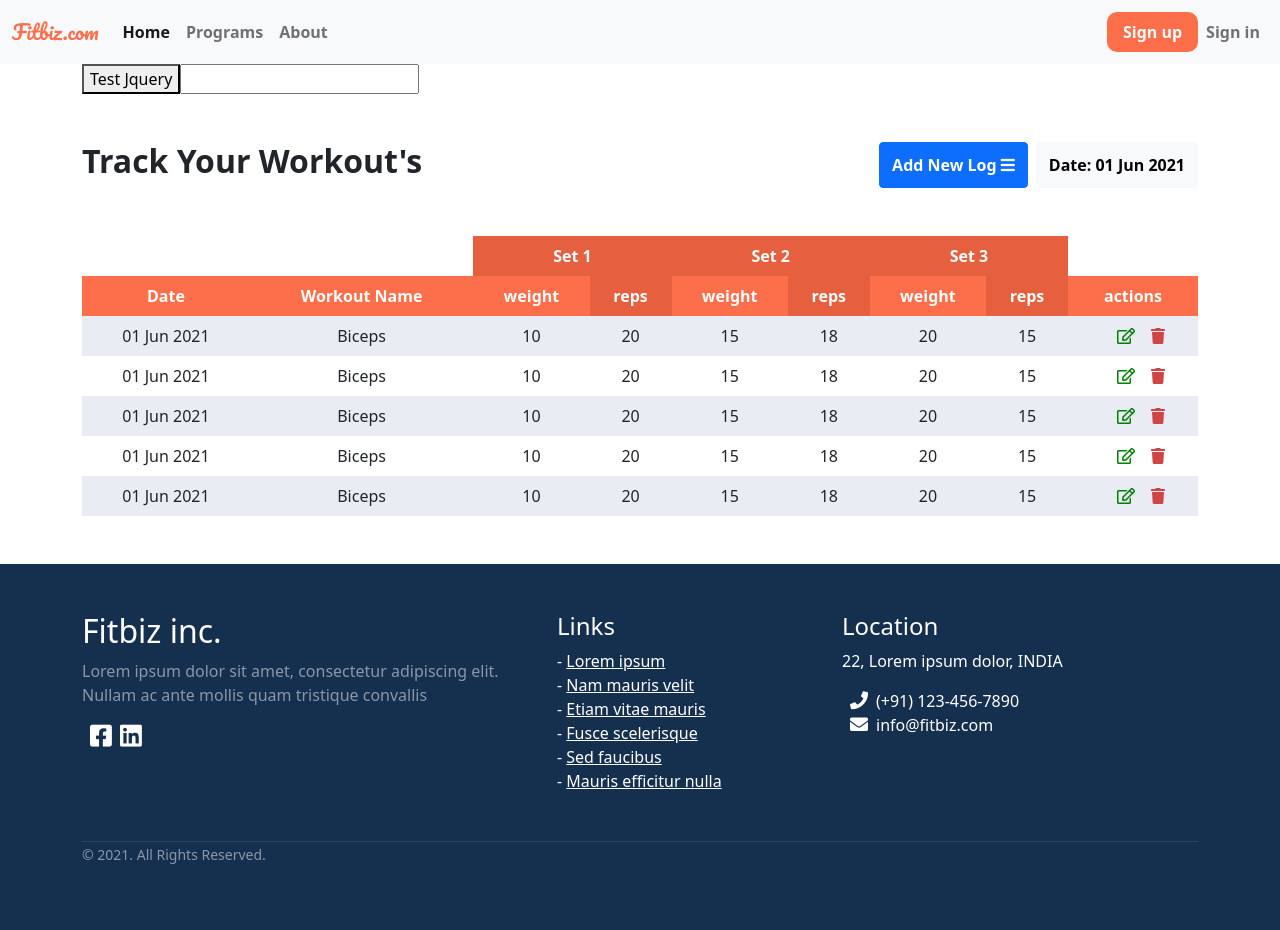
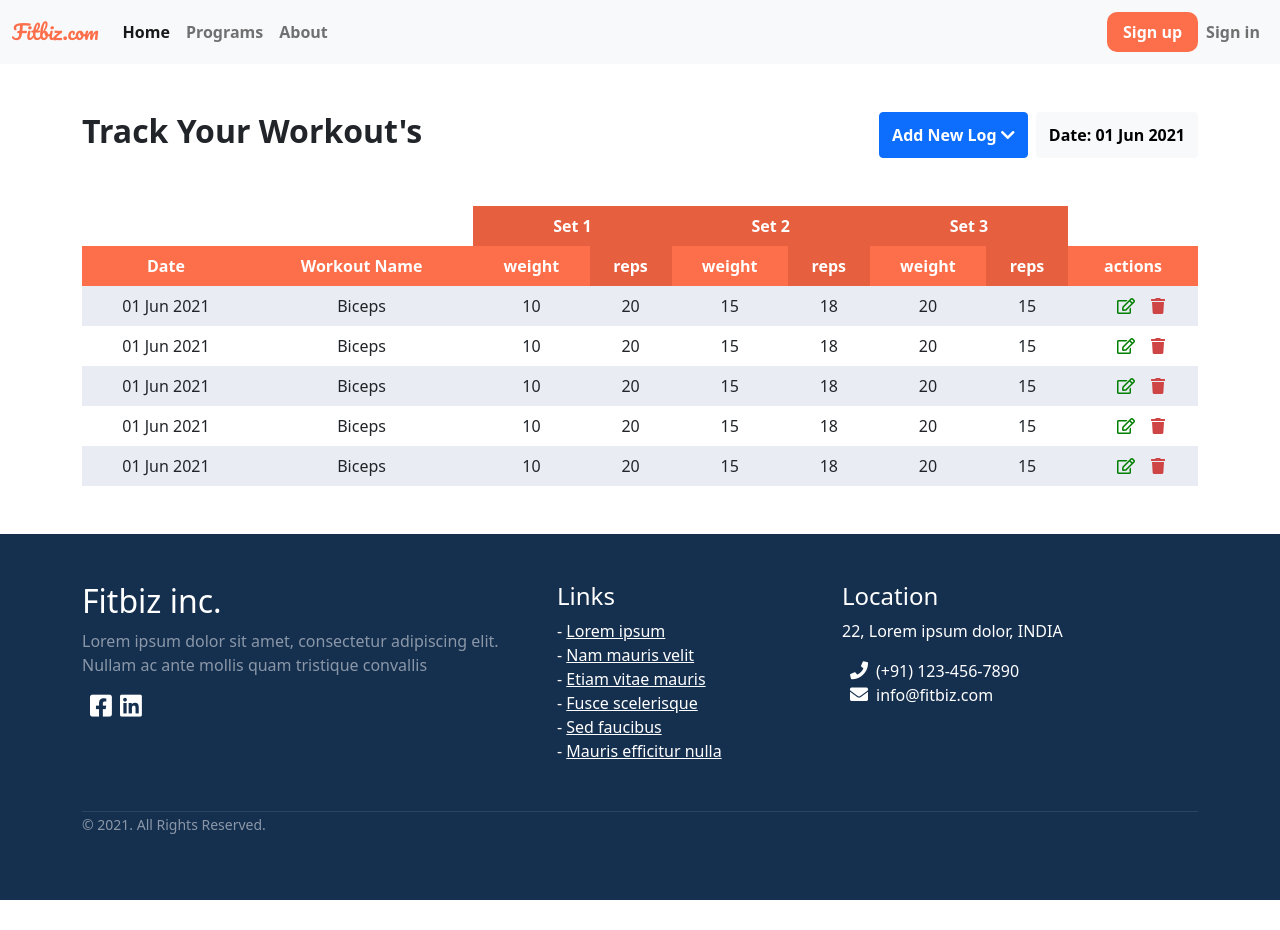
Before and after one commit to iamshubhamjangle/fitbiz-frontend, an Angular app: page /track-workout in a window 1280 px wide. After the commit the page ends 900 px from the top, so only its background shows below. Built offline with nearby package versions, Linux system fonts and the light colour scheme.

Commit message:
Added toggle button

```diff
--- a/src/app/components/tracking/gym/gym.component.html
+++ b/src/app/components/tracking/gym/gym.component.html
@@ -1,7 +1,4 @@
 <div class="container">
-    <button (click)="demoButtonClick()">Test Jquery</button>
-    <input type="text" id="demoName">
-
     <!-- spacing -->
     <div class="my-5"></div>
 
@@ -10,7 +7,8 @@
         <h2 class="d-inline align-middle fw-bold">Track Your Workout's</h2>
         <div class="d-flex flex-column flex-md-row">
             <button class="btn btn-primary my-1 my-md-0 mx-md-2 fw-bold" type="button"
-            (click)="showMyContainer=!showMyContainer">Add New Log <i class="fa fa-bars"></i> </button>
+                    (click)="demoButtonClick()">Add New Log  <i class="fas fa-chevron-down"></i>
+            </button>
             <button class="btn btn-light fw-bold" type="button">Date: 01 Jun 2021</button>
         </div>
     </div>
--- a/src/app/components/tracking/gym/gym.component.ts
+++ b/src/app/components/tracking/gym/gym.component.ts
@@ -16,8 +16,8 @@ export class GymComponent implements OnInit {
   showMyContainer: boolean = false;
 
   demoButtonClick() {
-    var name = $('#demoName').val();
-      alert( name + " Jquery Working!");
+    this.showMyContainer = !this.showMyContainer;
+    $('i').toggleClass('fa-chevron-down fa-chevron-up');
   }
 
 }
```
